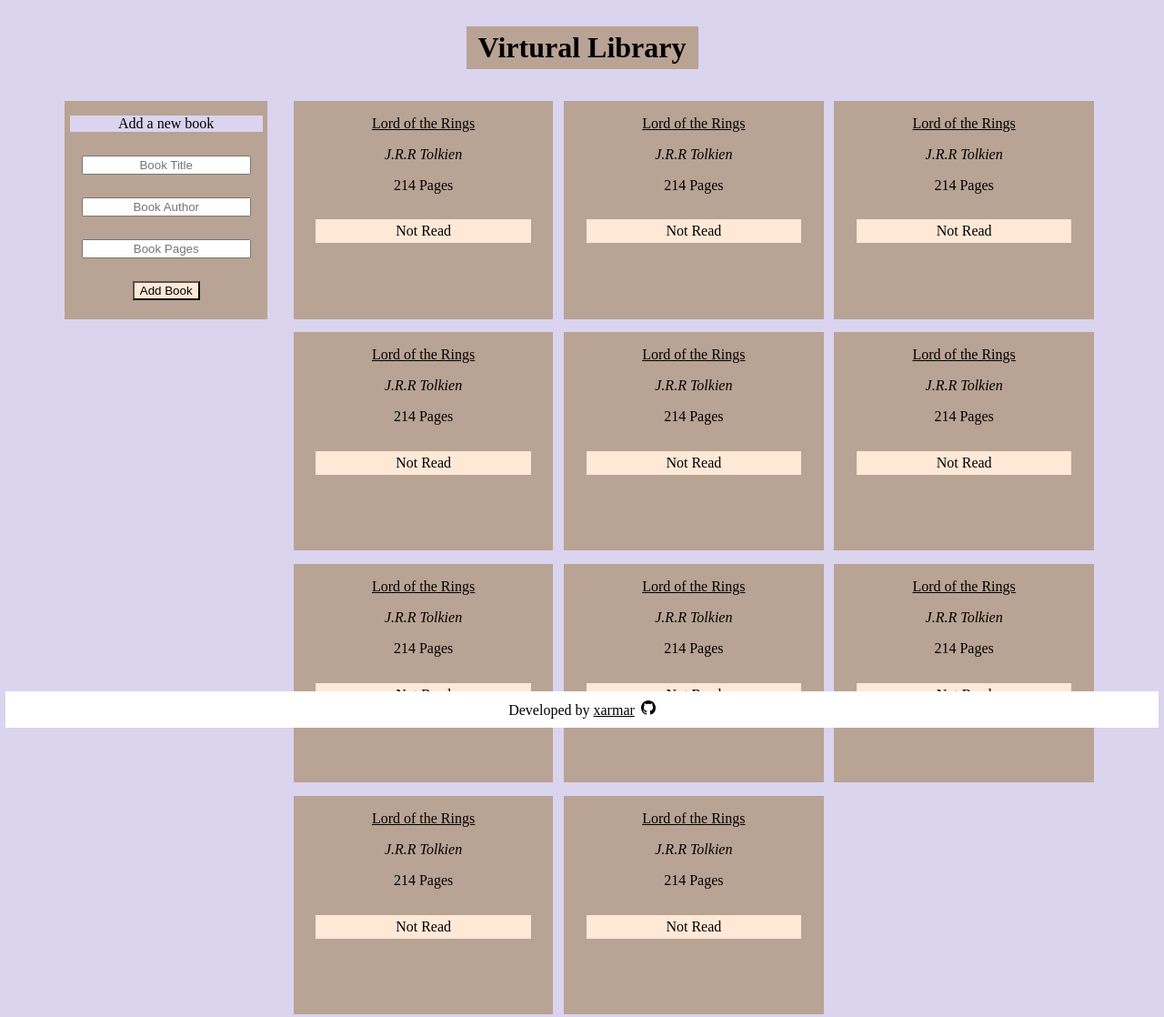
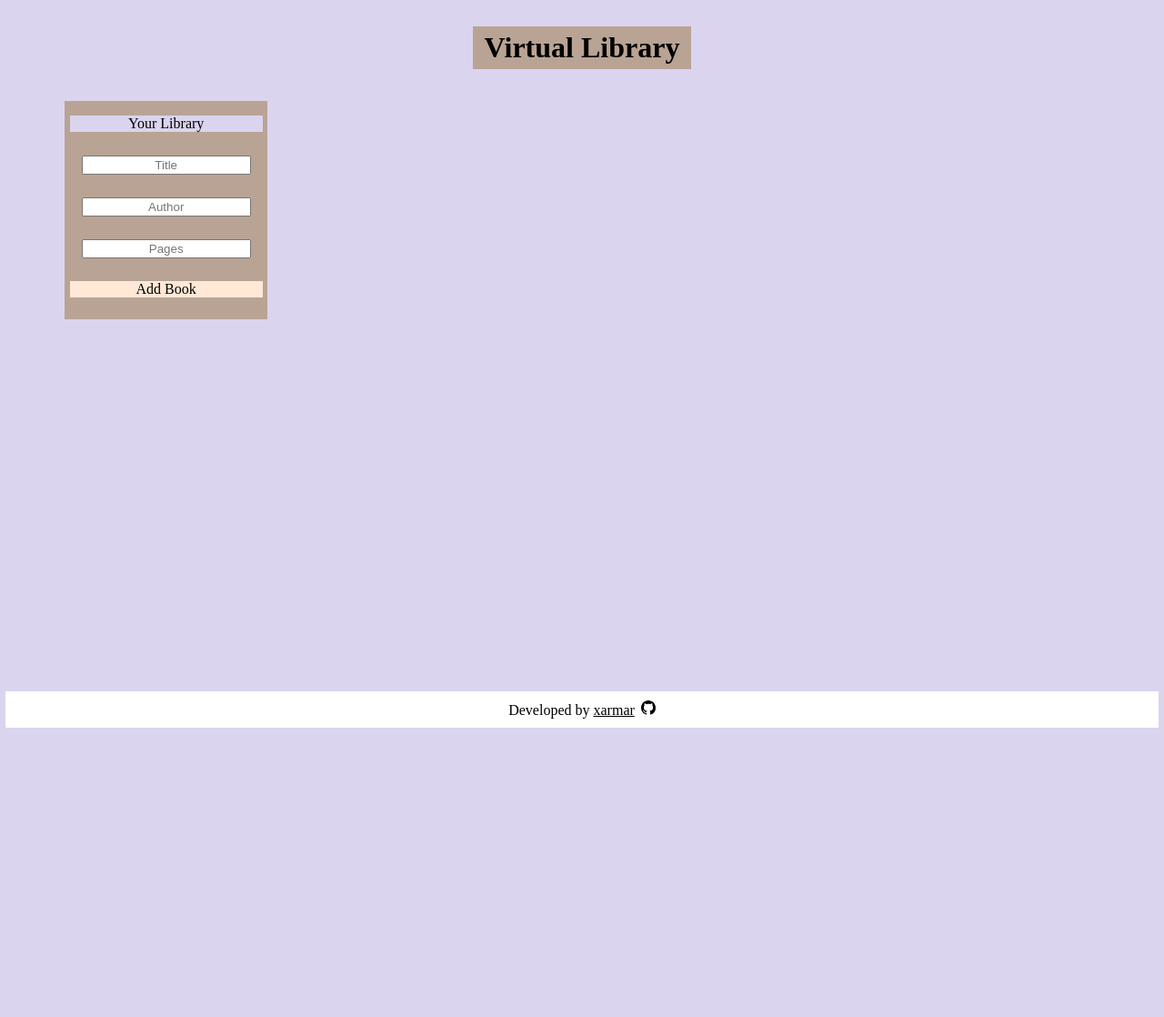
Before and after one commit to xarmar/LibraryJS, a plain HTML site: page index.html in a window 1280 px wide. Shown: the whole page at 91% size. After the commit the page ends 800 px from the top, so only its background shows below. Drawn offline with Linux system fonts and the light colour scheme.

Commit message:
Remove Hard Coded 'bookExample' divs

```diff
--- a/index.html
+++ b/index.html
@@ -3,88 +3,23 @@
     <head>
         <link href="css/library.css" rel="stylesheet">
         <script src="js/library.js"></script>
+        <meta charset="utf-8">
+        <meta name="viewport" content="width=device-width, initial-scale=1, shrink-to-fit=no">
 
     </head>
     <body>
-        <h1>Virtural Library</h1>
+        <h1>Virtual Library</h1>
         <div id="generalContainer">
             <div id= "inputContainer">
-                <p> Add a new book</p>
+                <p> Your Library</p>
                 <form>
-                    <input placeholder="Book Title"></input>
-                    <input placeholder="Book Author"></input>
-                    <input placeholder="Book Pages"></input>
-                    <button id="addBookButton" type="submit">Add Book</button>
+                    <input id="titleInput" placeholder="Title"></input>
+                    <input id="authorInput" placeholder="Author"></input>
+                    <input id="pagesInput" placeholder="Pages"></input>
+                    <p id="addBookButton">Add Book</p>
                 </form>
             </div>
-            <div id= "libraryContainer">
-                <div class="bookExample">
-                    <p class="title">Lord of the Rings</p>
-                    <p class="author">J.R.R Tolkien</p>
-                    <p class="pages">214 Pages</p>
-                    <p class="readStatus"> Not Read </p>
-                </div>
-                <div class="bookExample">
-                    <p class="title">Lord of the Rings</p>
-                    <p class="author">J.R.R Tolkien</p>
-                    <p class="pages">214 Pages</p>
-                    <p class="readStatus"> Not Read </p>
-                </div>
-                <div class="bookExample">
-                    <p class="title">Lord of the Rings</p>
-                    <p class="author">J.R.R Tolkien</p>
-                    <p class="pages">214 Pages</p>
-                    <p class="readStatus"> Not Read </p>
-                </div>
-                <div class="bookExample">
-                    <p class="title">Lord of the Rings</p>
-                    <p class="author">J.R.R Tolkien</p>
-                    <p class="pages">214 Pages</p>
-                    <p class="readStatus"> Not Read </p>
-                </div>
-                <div class="bookExample">
-                    <p class="title">Lord of the Rings</p>
-                    <p class="author">J.R.R Tolkien</p>
-                    <p class="pages">214 Pages</p>
-                    <p class="readStatus"> Not Read </p>
-                </div>
-                <div class="bookExample">
-                    <p class="title">Lord of the Rings</p>
-                    <p class="author">J.R.R Tolkien</p>
-                    <p class="pages">214 Pages</p>
-                    <p class="readStatus"> Not Read </p>
-                </div>
-                <div class="bookExample">
-                    <p class="title">Lord of the Rings</p>
-                    <p class="author">J.R.R Tolkien</p>
-                    <p class="pages">214 Pages</p>
-                    <p class="readStatus"> Not Read </p>
-                </div>
-                <div class="bookExample">
-                    <p class="title">Lord of the Rings</p>
-                    <p class="author">J.R.R Tolkien</p>
-                    <p class="pages">214 Pages</p>
-                    <p class="readStatus"> Not Read </p>
-                </div>
-                <div class="bookExample">
-                    <p class="title">Lord of the Rings</p>
-                    <p class="author">J.R.R Tolkien</p>
-                    <p class="pages">214 Pages</p>
-                    <p class="readStatus"> Not Read </p>
-                </div>
-                <div class="bookExample">
-                    <p class="title">Lord of the Rings</p>
-                    <p class="author">J.R.R Tolkien</p>
-                    <p class="pages">214 Pages</p>
-                    <p class="readStatus"> Not Read </p>
-                </div>
-                <div class="bookExample">
-                    <p class="title">Lord of the Rings</p>
-                    <p class="author">J.R.R Tolkien</p>
-                    <p class="pages">214 Pages</p>
-                    <p class="readStatus"> Not Read </p>
-                </div>
-            </div>
+            <div id= "libraryContainer"></div>
         </div>
 
         <footer id="footer">
```
